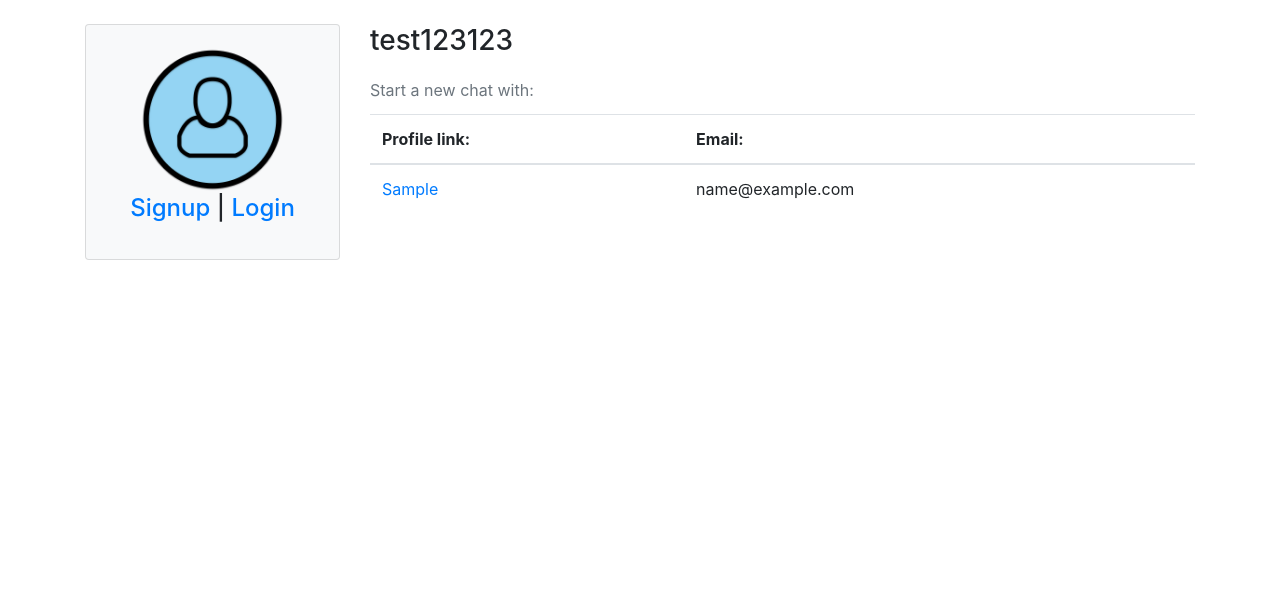
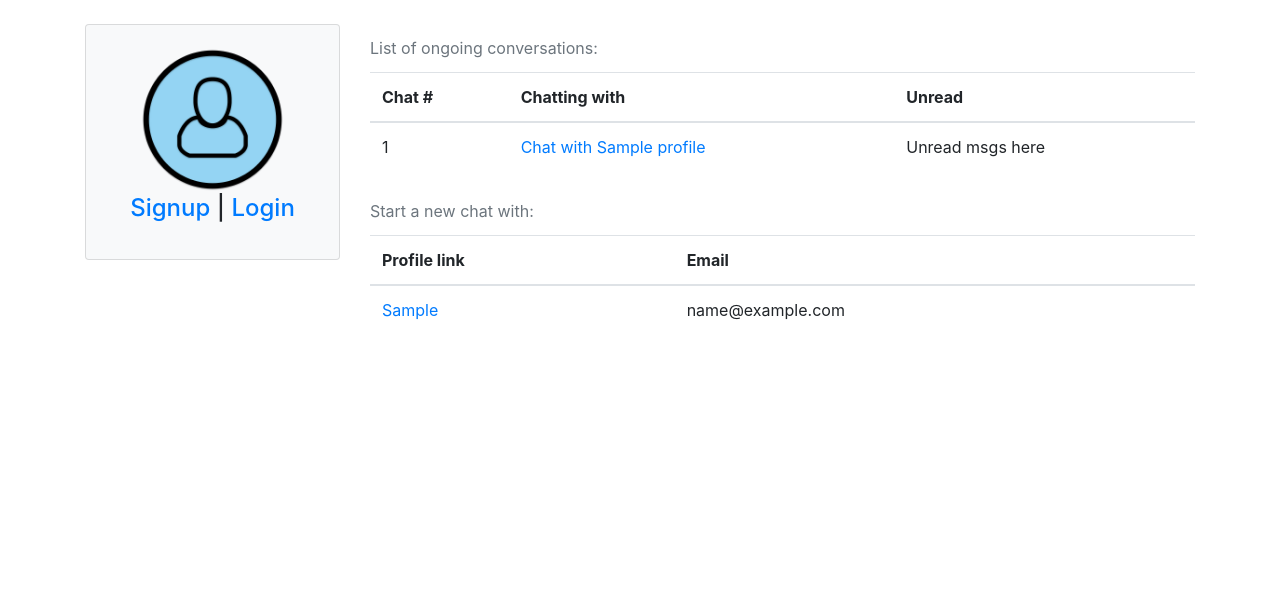
Before and after one commit to sidorkinandrew/django-penpals, a Django app: template conversations/templates/conversations/inbox.html in a window 1280 px wide. Shown: the part 56-646 px from the top of the page. Run offline with Django 3.2, Linux system fonts and the light colour scheme; data comes from the database, SQL or seed files in the repository; both versions use the stored data as it was after the commit; tables that the repository leaves empty hold one stand-in row (values such as "Sample post"); the template is opened without the code that fills it: values that come from a table or form of the project are taken from there, most other values are stand-ins (such as "Sample title", 1, 10 or a date in 2020); some libraries are stand-ins or nearby versions.

Commit message:
chat inbox template update

```diff
--- a/conversations/templates/conversations/inbox.html
+++ b/conversations/templates/conversations/inbox.html
@@ -3,7 +3,35 @@
 <div class="row">
   {% include 'pages/partials/_sidebar.html' %}
   <div class="col-md-9 col-sm-12">
-    <h3>{{profile.user}}</h3>
+    {% if chat_details %}
+      <div class="table-responsive">
+      <table class="table">
+        <caption>
+          List of ongoing conversations:
+        </caption>
+        <thead>
+          <tr>
+            <th>Chat #</th>
+            <th>Chatting with</th>
+            <th>Unread</th>
+          </tr>
+        </thead>
+        <tbody>
+          {% for a_chat in chat_details %}
+          <tr>
+          <td>{{forloop.counter}}</td>
+            <td>
+              <a href="#">
+              Chat with {{a_chat.profile}}
+              </a>
+            </td>
+            <td>Unread msgs here</td>
+          </tr>
+          {% endfor %}
+        </tbody>
+      </table>
+    </div>
+    {% endif %}
     {% if friends %}
     <div class="table-responsive">
       <table class="table">
@@ -12,8 +40,8 @@
         </caption>
         <thead>
           <tr>
-            <th>Profile link:</th>
-            <th>Email:</th>
+            <th>Profile link</th>
+            <th>Email</th>
           </tr>
         </thead>
         <tbody>
--- a/conversations/views.py
+++ b/conversations/views.py
@@ -20,7 +20,6 @@ class Inbox(LoginRequiredMixin, UpdateView):
     def get_context_data(self, **kwargs):
         self.instance = self.request.user.profile
         self.friends = self.instance.friends.all()
-        print("kwargs", kwargs)  # friends_profile
 
         if 'friends_profile' in kwargs and kwargs['friends_profile'] is not None:
             friend_to_chat = self.friends.filter(id=kwargs['friends_profile']).first()
@@ -30,7 +29,6 @@ class Inbox(LoginRequiredMixin, UpdateView):
             me_as_chat_member.save()
             my_friend_as_chat_member = ChatMember(chat=new_chat_with_friend, profile=friend_to_chat, last_viewed=timezone.now())
             my_friend_as_chat_member.save()
-            print(friend_to_chat, new_chat_with_friend, me_as_chat_member, my_friend_as_chat_member)
 
 
         my_chat_ids = self.instance.chats.all().values_list('chat_id', flat=True)  # all chat ids for my profile in a flat list
```
Also changed, not shown: db.sqlite3.
